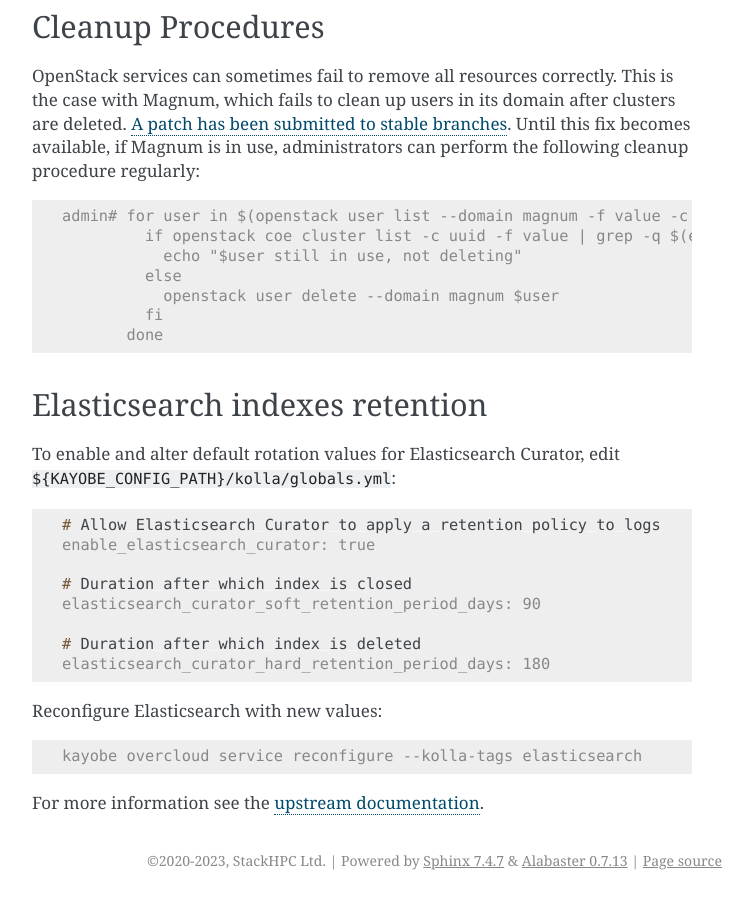
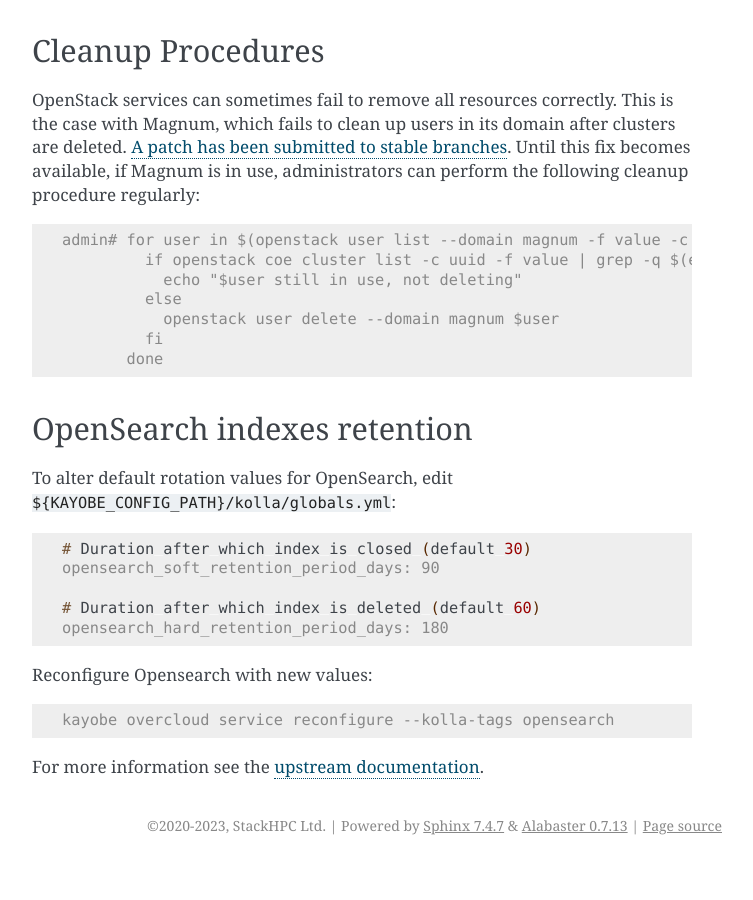
Before and after one commit to stackhpc/openstack-admin-guide, a Sphinx documentation site: the page built from source/operations_and_monitoring.rst, in a window 1280 px wide and 900 px high, scrolled down 10287 px. Shown: the whole window, without its empty margins (388-1141 px from the left). Built offline with Sphinx 7.4.7, drawn with Linux system fonts in a browser that asks for light colours; after the commit the page ends 11152 px from its top, so only the background shows below that; some of the changed text lies outside the part shown.

Commit message:
Migrate Elasticsearch to OpenSearch

```diff
--- a/source/operations_and_monitoring.rst
+++ b/source/operations_and_monitoring.rst
@@ -4,22 +4,22 @@
 Operations and Monitoring
 =========================
 
-Access to Kibana
-================
+Access to OpenSearch Dashboards
+===============================
 
 OpenStack control plane logs are aggregated from all servers by Fluentd and
-stored in ElasticSearch. The control plane logs can be accessed from
-ElasticSearch using Kibana, which is available at the following URL:
-|kibana_url|
+stored in OpenSearch. The control plane logs can be accessed from
+OpenSearch using OpenSearch Dashboards, which is available at the following URL:
+|opensearch_dashboards_url|
 
-To log in, use the ``kibana`` user. The password is auto-generated by
+To log in, use the ``opensearch`` user. The password is auto-generated by
 Kolla-Ansible and can be extracted from the encrypted passwords file
 (|kolla_passwords|):
 
 .. code-block:: console
    :substitutions:
 
-   kayobe# ansible-vault view ${KAYOBE_CONFIG_PATH}/kolla/passwords.yml --vault-password-file |vault_password_file_path| | grep ^kibana
+   kayobe# ansible-vault view ${KAYOBE_CONFIG_PATH}/kolla/passwords.yml --vault-password-file |vault_password_file_path| | grep ^opensearch_dashboards
 
 Access to Grafana
 =================
@@ -293,7 +293,7 @@ Monitoring
 ----------
 
 * `Back up InfluxDB <https://docs.influxdata.com/influxdb/v1.8/administration/backup_and_restore/>`__
-* `Back up ElasticSearch <https://www.elastic.co/guide/en/elasticsearch/reference/current/backup-cluster-data.html>`__
+* `Back up OpenSearch <https://opensearch.org/docs/latest/tuning-your-cluster/availability-and-recovery/snapshots/snapshot-restore/>`__
 * `Back up Prometheus <https://prometheus.io/docs/prometheus/latest/querying/api/#snapshot>`__
 
 Seed
@@ -309,8 +309,8 @@ Ansible control host
 Control Plane Monitoring
 ========================
 
-The control plane has been configured to collect logs centrally using the EFK
-stack (Elasticsearch, Fluentd and Kibana).
+The control plane has been configured to collect logs centrally using the FOOD
+stack (Fluentd, OpenSearch and OpenSearch Dashboards).
 
 Telemetry monitoring of the control plane is performed by Prometheus. Metrics
 are collected by Prometheus exporters, which are either running on all hosts
@@ -508,7 +508,8 @@ Overview
 * Remove the node from maintenance mode in bifrost
 * Bifrost should automatically power on the node via IPMI
 * Check that all docker containers are running
-* Check Kibana for any messages with log level ERROR or equivalent
+* Check OpenSearch Dashboards for any messages with log level ERROR or
+  equivalent
 
 Controllers
 -----------
@@ -647,28 +648,25 @@ perform the following cleanup procedure regularly:
             fi
           done
 
-Elasticsearch indexes retention
+OpenSearch indexes retention
 ===============================
 
-To enable and alter default rotation values for Elasticsearch Curator, edit
+To alter default rotation values for OpenSearch, edit
 ``${KAYOBE_CONFIG_PATH}/kolla/globals.yml``:
 
 .. code-block:: console
 
-   # Allow Elasticsearch Curator to apply a retention policy to logs
-   enable_elasticsearch_curator: true
+   # Duration after which index is closed (default 30)
+   opensearch_soft_retention_period_days: 90
 
-   # Duration after which index is closed
-   elasticsearch_curator_soft_retention_period_days: 90
+   # Duration after which index is deleted (default 60)
+   opensearch_hard_retention_period_days: 180
 
-   # Duration after which index is deleted
-   elasticsearch_curator_hard_retention_period_days: 180
-
-Reconfigure Elasticsearch with new values:
+Reconfigure Opensearch with new values:
 
 .. code-block:: console
 
-   kayobe overcloud service reconfigure --kolla-tags elasticsearch
+   kayobe overcloud service reconfigure --kolla-tags opensearch
 
 For more information see the `upstream documentation
-<https://docs.openstack.org/kolla-ansible/latest/reference/logging-and-monitoring/central-logging-guide.html#curator>`__.
+<https://docs.openstack.org/kolla-ansible/latest/reference/logging-and-monitoring/central-logging-guide.html#applying-log-retention-policies>`__.
--- a/source/vars.rst
+++ b/source/vars.rst
@@ -25,7 +25,7 @@
 .. |kayobe_source_url| replace:: https://github.com/acme-openstack/kayobe.git
 .. |kayobe_source_version| replace:: ``acme/yoga``
 .. |keystone_public_url| replace:: https://openstack.acme.example:5000
-.. |kibana_url| replace:: https://openstack.acme.example:5601
+.. |opensearch_dashboards_url| replace:: https://openstack.acme.example:5601
 .. |kolla_passwords| replace:: https://github.com/acme-openstack/kayobe-config/blob/acme/yoga/etc/kayobe/kolla/passwords.yml
 .. |monitoring_host| replace:: ``mon0``
 .. |network_name| replace:: admin-vxlan
```
